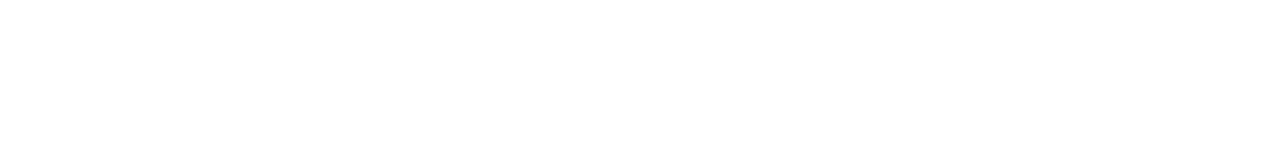
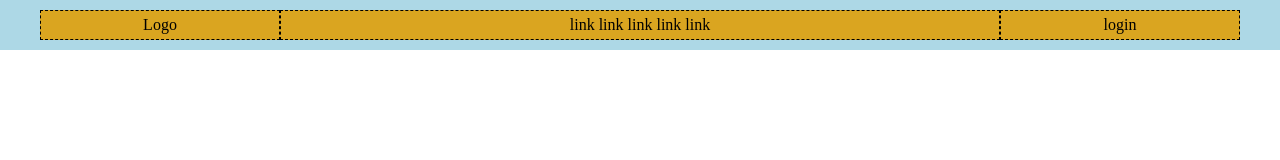
Before and after one commit to Fra-Battaglia/htmlcss-struttura-discord, a plain HTML site: page index.html in a window 1280 px wide. Drawn offline with Linux system fonts and the light colour scheme.

Commit message:
header-done

```diff
--- a/css/style.css
+++ b/css/style.css
@@ -0,0 +1,46 @@
+* {
+	margin: 0;
+	padding: 0;
+	box-sizing: border-box;
+}
+
+.container {
+	max-width: 1200px;
+	margin: 0 auto;
+	height: 100%;
+}
+
+.row {
+	width: 100%;
+}
+
+.col-20 {
+	width: 20%;
+}
+
+.col-60 {
+	width: 60%;
+}
+
+.row > * {
+	border: 1px dashed black;
+	padding: 5px 0;
+}
+
+header{
+	background-color: #ADD8E6;
+	height: 50px;
+}
+
+nav {
+	width: 100%;
+	display: flex;
+	align-items: center;
+	height: 100%;
+	text-align: center;
+}
+
+nav .row{
+	background-color: #DAA520;
+	display: flex;
+}
--- a/index.html
+++ b/index.html
@@ -8,6 +8,16 @@
 	<title>Struttura Discord</title>
 </head>
 <body>
-
+	<header>
+		<div class="container">
+			<nav>
+				<div class="row">
+					<div class="col-20 nav-left">Logo</div>
+					<div class="col-60 nav-center">link link link link link</div>
+					<div class="col-20 nav-right">login</div>
+				</div>
+			</nav>
+		</div>
+	</header>
 </body>
 </html>
```
